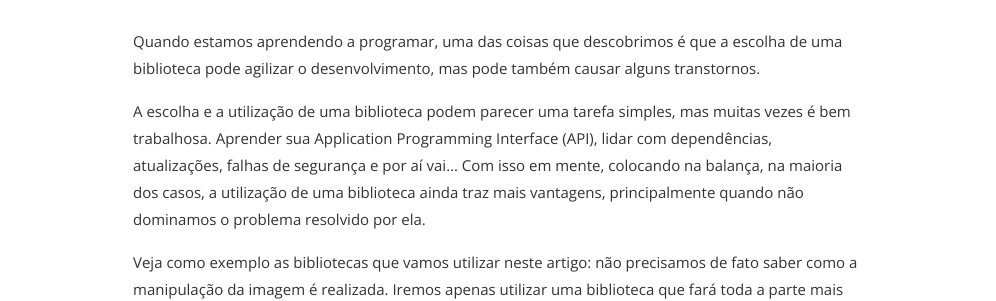
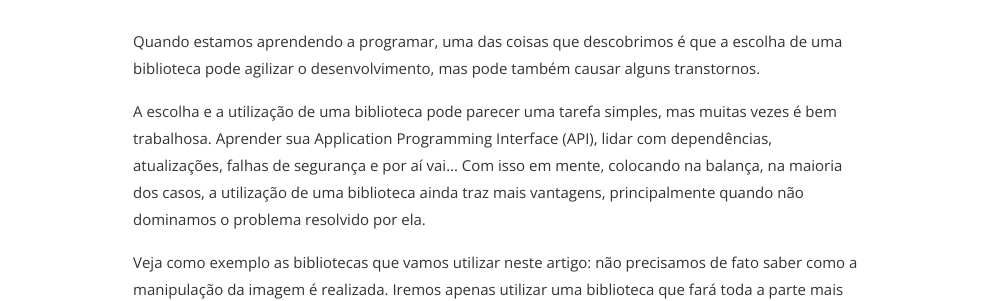
Before and after one commit to abdala/abdala.github.io, a Jekyll site: the page built from _posts/2016-08-21-manhe-aprendi-a-programar-bibliotecas.markdown, in a window 1280 px wide and 900 px high. Shown: the part 283-584 px from the top of the window, without its empty margins (141-1137 px from the left). Built offline with Jekyll 4.4.1, drawn with Linux system fonts in a browser that asks for light colours; nearby versions of some CDN libraries; some web fonts are replaced; comment, search, counter and statistics services are not loaded; some of the changed lines change nothing that is shown; some of the changed text lies outside the part shown.

Commit message:
Minor changes

```diff
--- a/_posts/2016-08-21-manhe-aprendi-a-programar-bibliotecas.markdown
+++ b/_posts/2016-08-21-manhe-aprendi-a-programar-bibliotecas.markdown
@@ -20,7 +20,7 @@
 
 Quando estamos aprendendo a programar, uma das coisas que descobrimos é que a escolha de uma biblioteca pode agilizar o desenvolvimento, mas pode também causar alguns transtornos.
 
-A escolha e a utilização de uma biblioteca podem parecer uma tarefa simples, mas muitas vezes é bem trabalhosa. Aprender sua Application Programming Interface (API), lidar com dependências, atualizações, falhas de segurança e por aí vai... Com isso em mente, colocando na balança, na maioria dos casos, a utilização de uma biblioteca ainda traz mais vantagens, principalmente quando não dominamos o problema resolvido por ela.
+A escolha e a utilização de uma biblioteca pode parecer uma tarefa simples, mas muitas vezes é bem trabalhosa. Aprender sua Application Programming Interface (API), lidar com dependências, atualizações, falhas de segurança e por aí vai... Com isso em mente, colocando na balança, na maioria dos casos, a utilização de uma biblioteca ainda traz mais vantagens, principalmente quando não dominamos o problema resolvido por ela.
 
 Veja como exemplo as bibliotecas que vamos utilizar neste artigo: não precisamos de fato saber como a manipulação da imagem é realizada. Iremos apenas utilizar uma biblioteca que fará toda a parte mais complicada para nós.
 
@@ -110,10 +110,10 @@
 <?php
 require 'vendor/autoload.php';
 
-$imagine = new Imagine\Imagick\Imagine();
+$imagem = new Imagine\Imagick\Imagine();
 
-$imagem = $imagine->open('imagem.jpg');
-$imagem->resize(new Imagine\Image\Box(120, 120))
+$imagem->open('imagem.jpg')
+       ->resize(new Imagine\Image\Box(120, 120))
        ->save('image120x120.jpg');
 {% endhighlight %}
 
```
